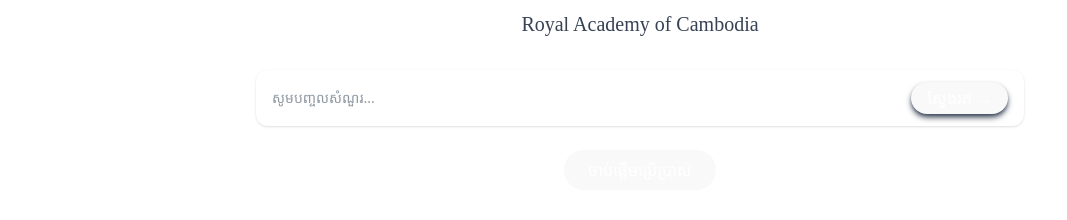
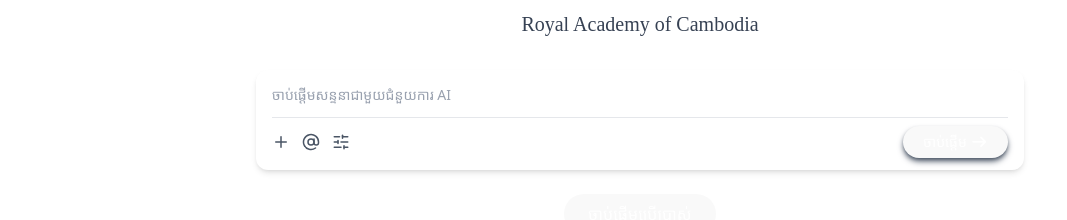
Before and after one commit to chantharith-NY/NLP-Web, a React (Vite) app: page / in a window 1280 px wide. Shown: the part 362-582 px from the top of the page, without its empty margins (0-1067 px from the left). Built offline with nearby package versions, Linux system fonts and the light colour scheme; a web font is replaced by a local one.

Commit message:
feat: Enhance SearchBar with file upload functionality and UI improvements

```diff
--- a/src/components/hero/SearchBar.tsx
+++ b/src/components/hero/SearchBar.tsx
@@ -1,14 +1,96 @@
+import { useRef, useState } from "react"
+import { Plus, AtSign, SlidersHorizontal } from "lucide-react"
+
 export default function SearchBar() {
+  const fileInputRef = useRef<HTMLInputElement | null>(null)
+  const [selectedFile, setSelectedFile] = useState<File | null>(null)
+
+  const handleFileClick = () => {
+    fileInputRef.current?.click()
+  }
+
+  const handleFileChange = (e: React.ChangeEvent<HTMLInputElement>) => {
+    if (e.target.files && e.target.files[0]) {
+      setSelectedFile(e.target.files[0])
+    }
+  }
+
   return (
-    <div className="mt-8 max-w-3xl mx-auto bg-white rounded-xl shadow flex items-center px-4 py-3">
+    <div className="mt-8 max-w-3xl mx-auto bg-white rounded-xl shadow-md px-4 py-3">
+
+      {/* Row 1: Input */}
       <input
         type="text"
-        placeholder="សូមបញ្ចូលសំណួរ..."
-        className="flex-1 outline-none text-sm"
+        placeholder="ចាប់ផ្តើមសន្ទនាជាមួយជំនួយការ AI"
+        className="
+          w-full
+          outline-none
+          text-sm
+          text-gray-700
+          placeholder-gray-400
+          pb-3
+        "
       />
-      <button className="ml-3 bg-[#6E8122] text-white px-4 py-1 rounded-full shadow-md shadow-gray-700">
-        ស្វែងរក →
-      </button>
+
+      {/* Divider */}
+      <div className="h-[1px] bg-gray-200 mb-2" />
+
+      {/* Row 2: Actions */}
+      <div className="flex items-center justify-between">
+
+        {/* Left icons */}
+        <div className="flex items-center gap-3 text-gray-600">
+          {/* File Upload */}
+          <a
+            onClick={handleFileClick}
+            className="hover:text-gray-800"
+            title="Upload file"
+          >
+            <Plus size={18} />
+          </a>
+
+          <a className="hover:text-gray-800" title="Mention">
+            <AtSign size={18} />
+          </a>
+
+          <a className="hover:text-gray-800" title="Options">
+            <SlidersHorizontal size={18} />
+          </a>
+        </div>
+
+        {/* Right button */}
+        <button
+          className="
+            bg-[#6E8122]
+            text-white
+            px-5
+            py-1.5
+            rounded-full
+            text-sm
+            shadow-md
+            shadow-gray-600
+            hover:bg-[#5e6f1c]
+            transition
+          "
+        >
+          ចាប់ផ្តើម <i className="fa-solid fa-arrow-right"></i>
+        </button>
+      </div>
+
+      {/* Hidden file input */}
+      <input
+        ref={fileInputRef}
+        type="file"
+        className="hidden"
+        onChange={handleFileChange}
+      />
+
+      {/* Selected file preview */}
+      {selectedFile && (
+        <div className="mt-3 text-xs text-gray-600 flex items-center gap-2">
+          📎 <span>{selectedFile.name}</span>
+        </div>
+      )}
     </div>
   )
 }
```
